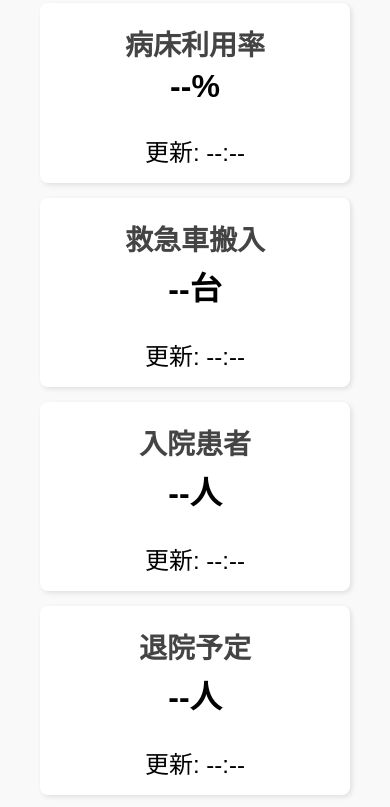
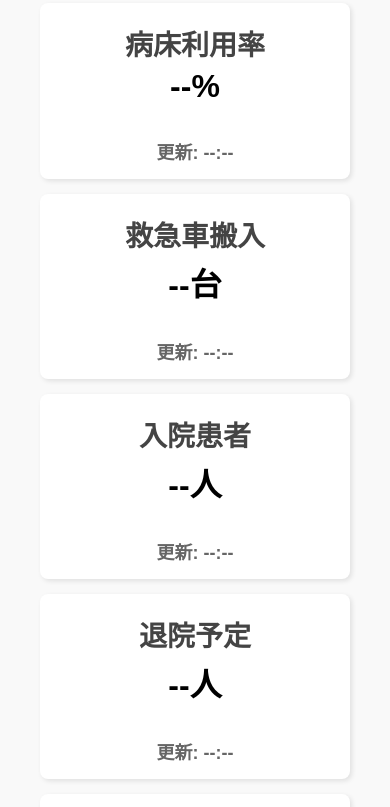
Before and after one commit to dorichapi/Rev13_kyoritsu_dashboard, a plain HTML site: page index.html in a window 390 px wide. Shown: the part 1154-1961 px from the top of the page. Drawn offline with nearby package versions, Linux system fonts and the light colour scheme.

Commit message:
Update style.css

```diff
--- a/style.css
+++ b/style.css
@@ -205,4 +205,12 @@ canvas {
     canvas {
         height: 250px !important;
     }
+
+/* ✅ カード日時スタイルを追加 */
+    .update-time-card {
+    font-size: 18px;
+    color: #666;
+    font-weight: bold;
+    margin-top: 5px;
+    }
 }
```
